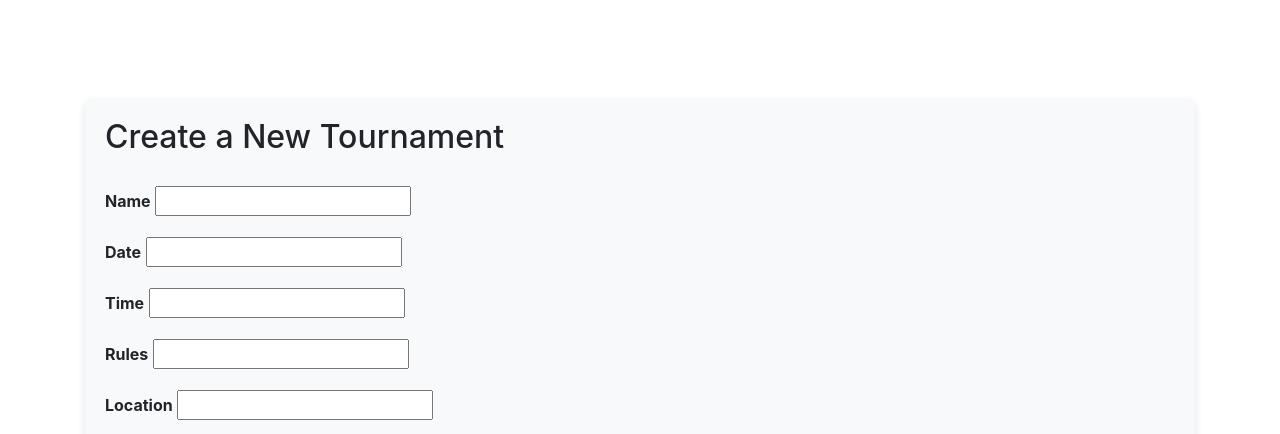
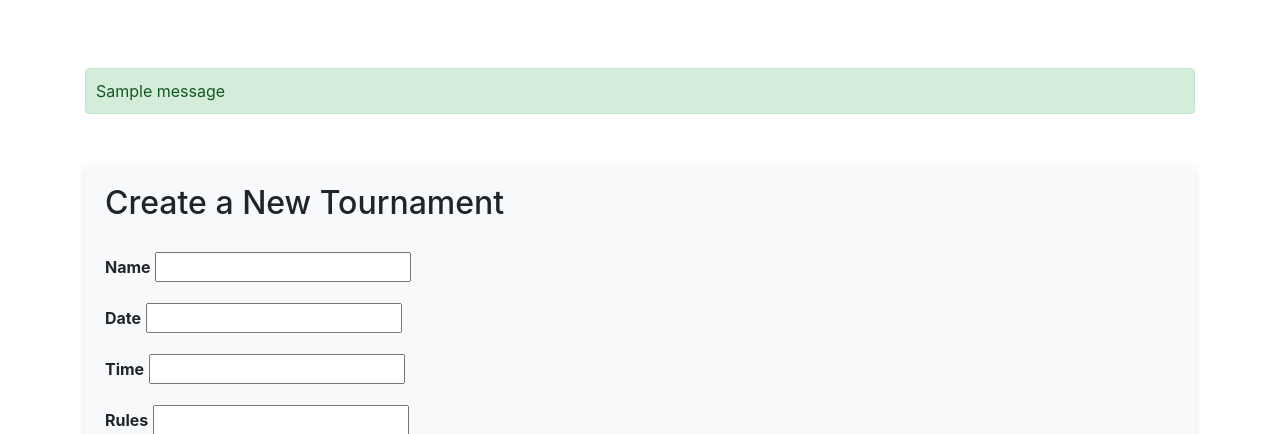
Before and after one commit to nigel-otieno/USEL-Tournament, a Django app: page /tournament/create/ in a window 1280 px wide. Shown: the part 56-490 px from the top of the page. Run offline with Django 5.2, Linux system fonts and the light colour scheme; a user stored in the database is signed in; tables that the repository leaves empty hold one stand-in row (values such as "Sample post"); one stand-in notice (Sample message) is shown; some libraries are stand-ins or nearby versions.

Commit message:
Added sliding animation to index.html, success message for tournament_create.html

```diff
--- a/tournament/tournament_app/templates/tournament_create.html
+++ b/tournament/tournament_app/templates/tournament_create.html
@@ -18,7 +18,6 @@
     }
     label {
         font-weight: bold;
-
     }
     .form-control {
         width: 100%;
@@ -33,10 +32,34 @@
     h2 {
         margin-bottom: 30px;
     }
+    .alert {
+        padding: 10px;
+        margin-top: 20px;
+        border-radius: 4px;
+    }
+    .alert-success {
+        background-color: #d4edda;
+        color: #155724;
+        border: 1px solid #c3e6cb;
+    }
+    .alert-danger {
+        background-color: #f8d7da;
+        color: #721c24;
+        border: 1px solid #f5c6cb;
+    }
 </style>
+
+{% if messages %}
+        {% for message in messages %}
+            <div class="alert alert-{{ message.tags }}">
+                {{ message }}
+            </div>
+        {% endfor %}
+    {% endif %}
 
 <div class="form-container">
     <h2>Create a New Tournament</h2>
+
     <form method="post" enctype="multipart/form-data">
         {% csrf_token %}
         {% for field in form %}
@@ -56,4 +79,5 @@
         <button type="submit" class="btn btn-primary">Create Tournament</button>
     </form>
 </div>
+
 {% endblock %}
--- a/tournament/tournament_app/views.py
+++ b/tournament/tournament_app/views.py
@@ -34,6 +34,7 @@ def tournament_create(request):
             tournament = form.save(commit=False)
             tournament.created_by = request.user
             tournament.save()
+            messages.success(request, "Tournament successfully created!")
             return redirect('tournament_detail', pk=tournament.pk)
     else:
         form = TournamentForm()
```
Also changed, not shown: tournament/tournament_app/templates/index.html (+28 -5 lines).
